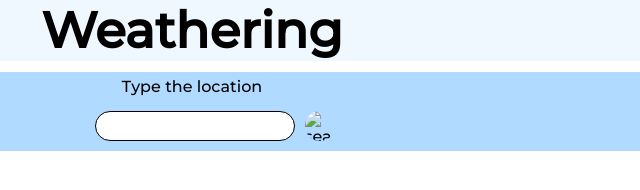
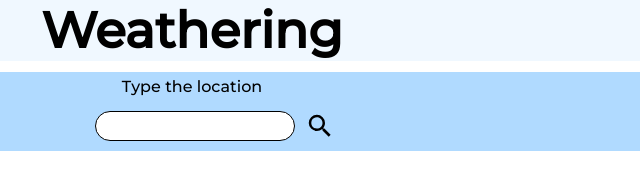
Before and after one commit to 10234567Z/Weather, a website: page index.html in a window 1280 px wide. Shown: the full height of the page, 448-1088 px from the left. Drawn offline with Linux system fonts and the light colour scheme; the site is published under a folder, as on GitHub Pages, so addresses that start at the root find nothing.

Commit message:
Fix search icon not loading

```diff
--- a/index.html
+++ b/index.html
@@ -19,7 +19,7 @@
             <p>Type the location</p>
             <div class="searchCont">
                 <input type="text" class="search">
-                <img src="/Content/images/search.svg" alt="search" width="40px" height="40px" class="searchIco">
+                <img src="Content/images/search.svg" alt="search" width="40px" height="40px" class="searchIco">
             </div>
         </div>
         <div class="subContainer">
```
